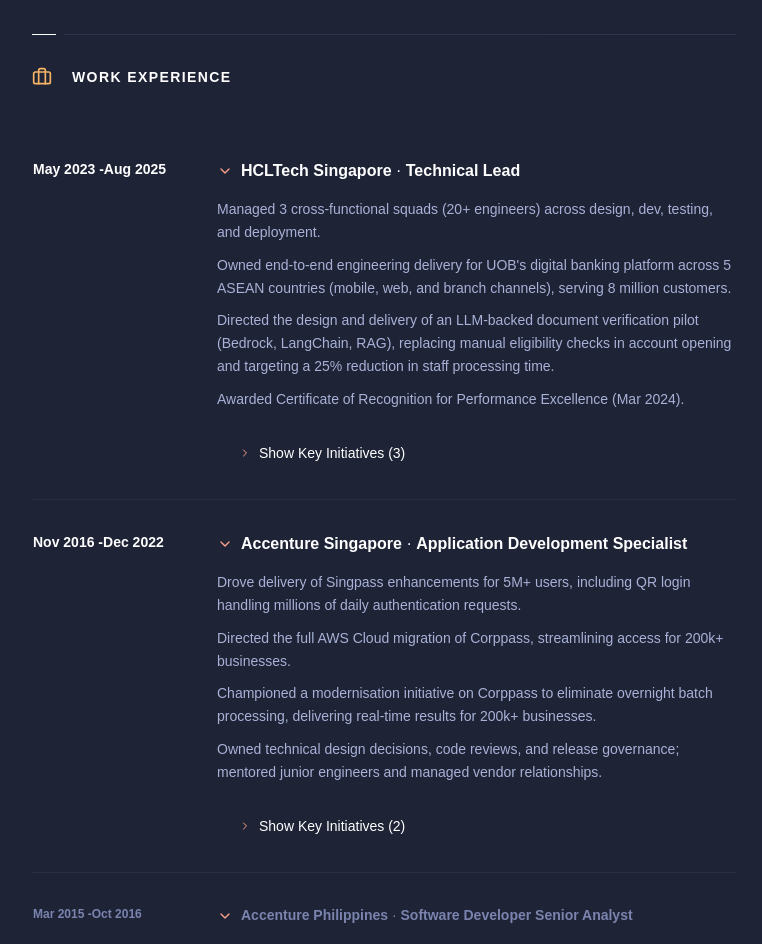
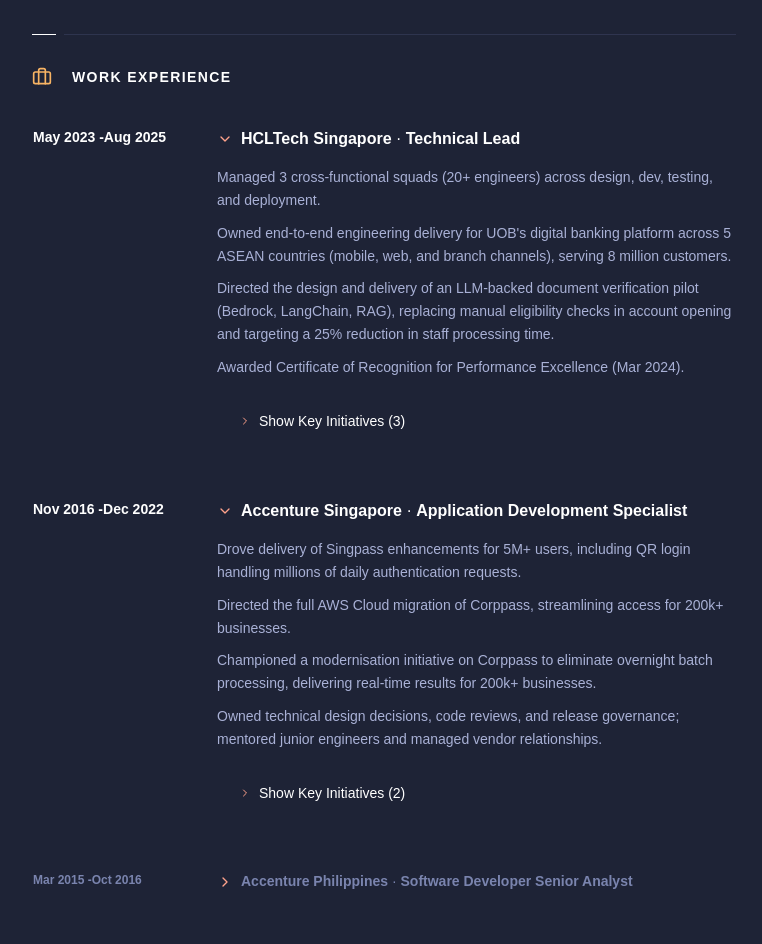
Before and after one commit to dvmayor/portfolio, a Next.js app: page / in a window 1280 px wide. Shown: the part 800-1744 px from the top of the page, without its empty margins (480-1242 px from the left). Built offline with nearby package versions, Linux system fonts and the light colour scheme; a web font is replaced by a local one.

Commit message:
EM positioning polish: experience bullets, skills, sidebar, spacing

```diff
--- a/src/components/sections/Experience.tsx
+++ b/src/components/sections/Experience.tsx
@@ -19,7 +19,7 @@
 };
 
 export default function Experience() {
-  const [openMap, setOpenMap] = useState<Record<number, boolean>>({ 0: true, 1: true, 2: true, 3: true });
+  const [openMap, setOpenMap] = useState<Record<number, boolean>>({ 0: true, 1: true, 2: false, 3: false });
 
   return (
     <section id="experience" className="px-8 pb-8 pt-8 lg:px-16 lg:pb-8 lg:pt-8">
@@ -38,7 +38,7 @@
           >
             {/* Entry row */}
             <div
-              className="flex flex-col lg:flex-row gap-2 lg:gap-10 py-8 rounded-lg px-4 -mx-4"
+              className={`flex flex-col lg:flex-row gap-2 lg:gap-10 rounded-lg px-4 -mx-4 pb-8 ${i === 0 ? "pt-0" : "pt-8"}`}
               style={{ backgroundColor: "transparent", border: "1px solid transparent" }}
             >
               {/* Left: date + logo */}
@@ -118,13 +118,6 @@
               </div>
             </div>
 
-            {/* Divider (not after last item) */}
-            {i < experience.length - 1 && (
-              <div
-                className="h-px w-full"
-                style={{ backgroundColor: "var(--color-border)" }}
-              />
-            )}
           </motion.div>
           );
         })}
```
